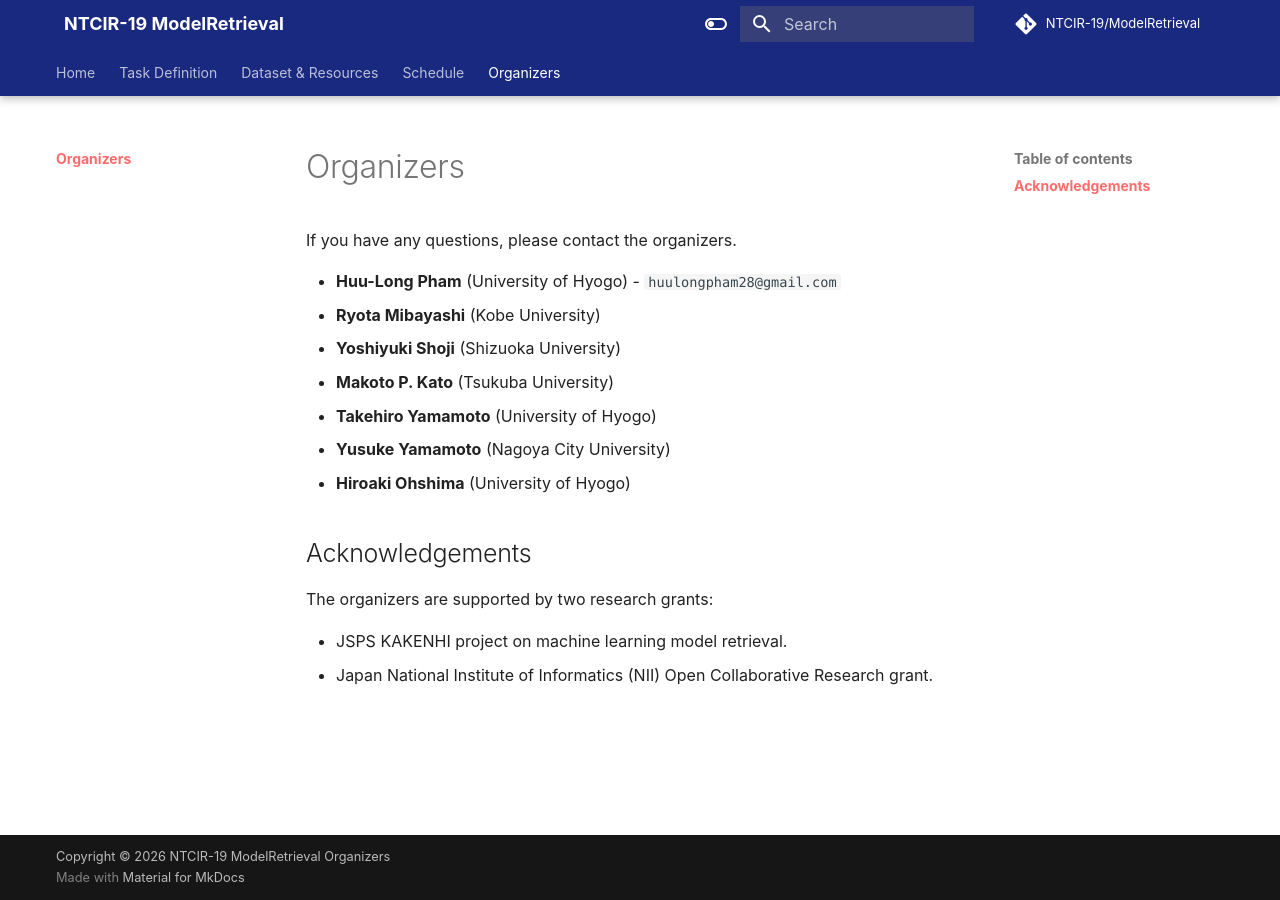
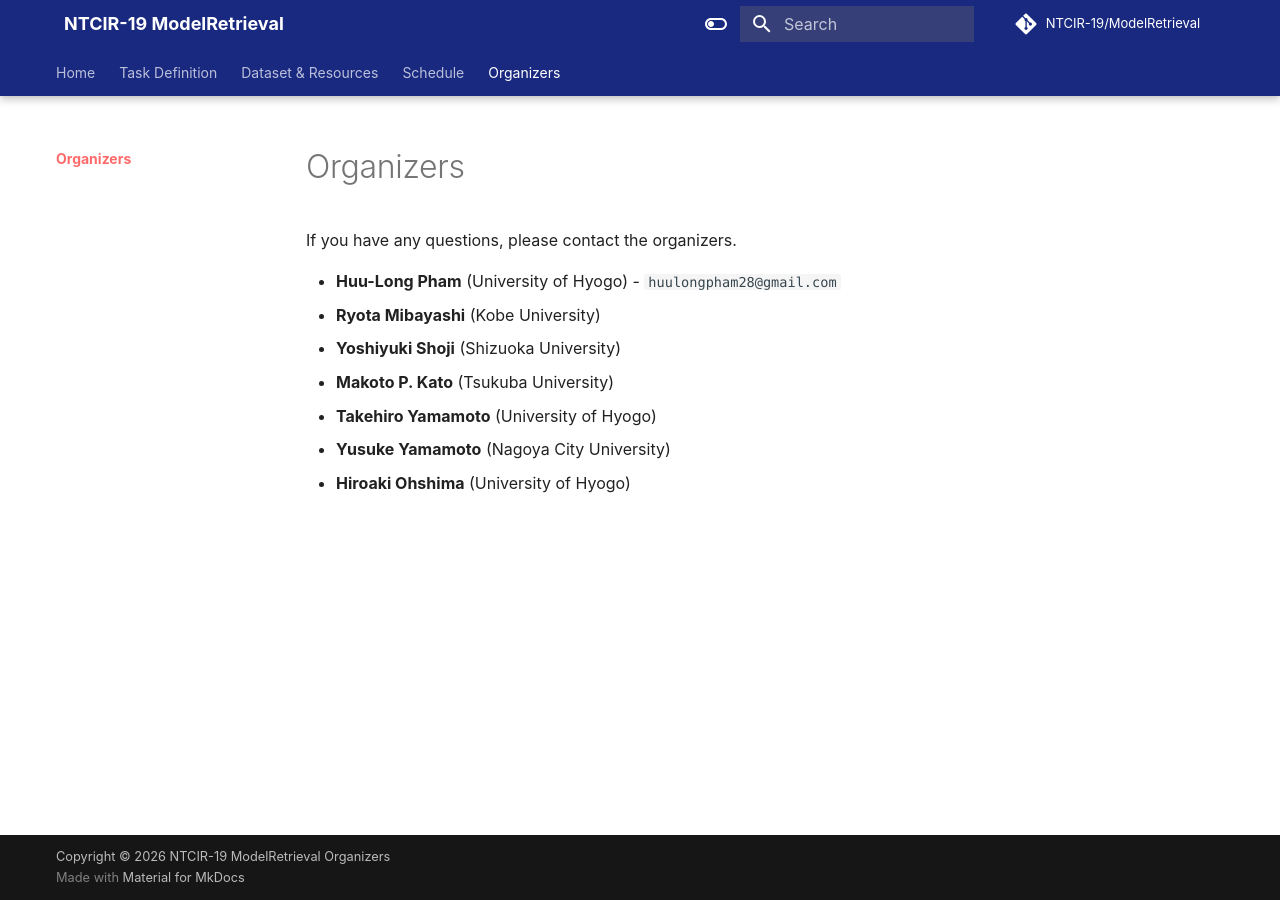
Before and after one commit to modeltreival/modelretrieval-1, an MkDocs documentation site: the page built from docs/organizers.md, in a window 1280 px wide. Built offline with MkDocs 1.6.1 and Material for MkDocs 9.7.7, drawn with Linux system fonts in a browser that asks for light colours; comment, search, counter and statistics services are not loaded.

Commit message:
feat: Remove acknowledgements from organizers document
Removed the acknowledgements section and related content.

```diff
--- a/docs/organizers.md
+++ b/docs/organizers.md
@@ -9,10 +9,3 @@ If you have any questions, please contact the organizers.
 - **Takehiro Yamamoto** (University of Hyogo)
 - **Yusuke Yamamoto** (Nagoya City University)
 - **Hiroaki Ohshima** (University of Hyogo)
-
-## Acknowledgements
-
-The organizers are supported by two research grants:
-
-- JSPS KAKENHI project on machine learning model retrieval.
-- Japan National Institute of Informatics (NII) Open Collaborative Research grant.
```
